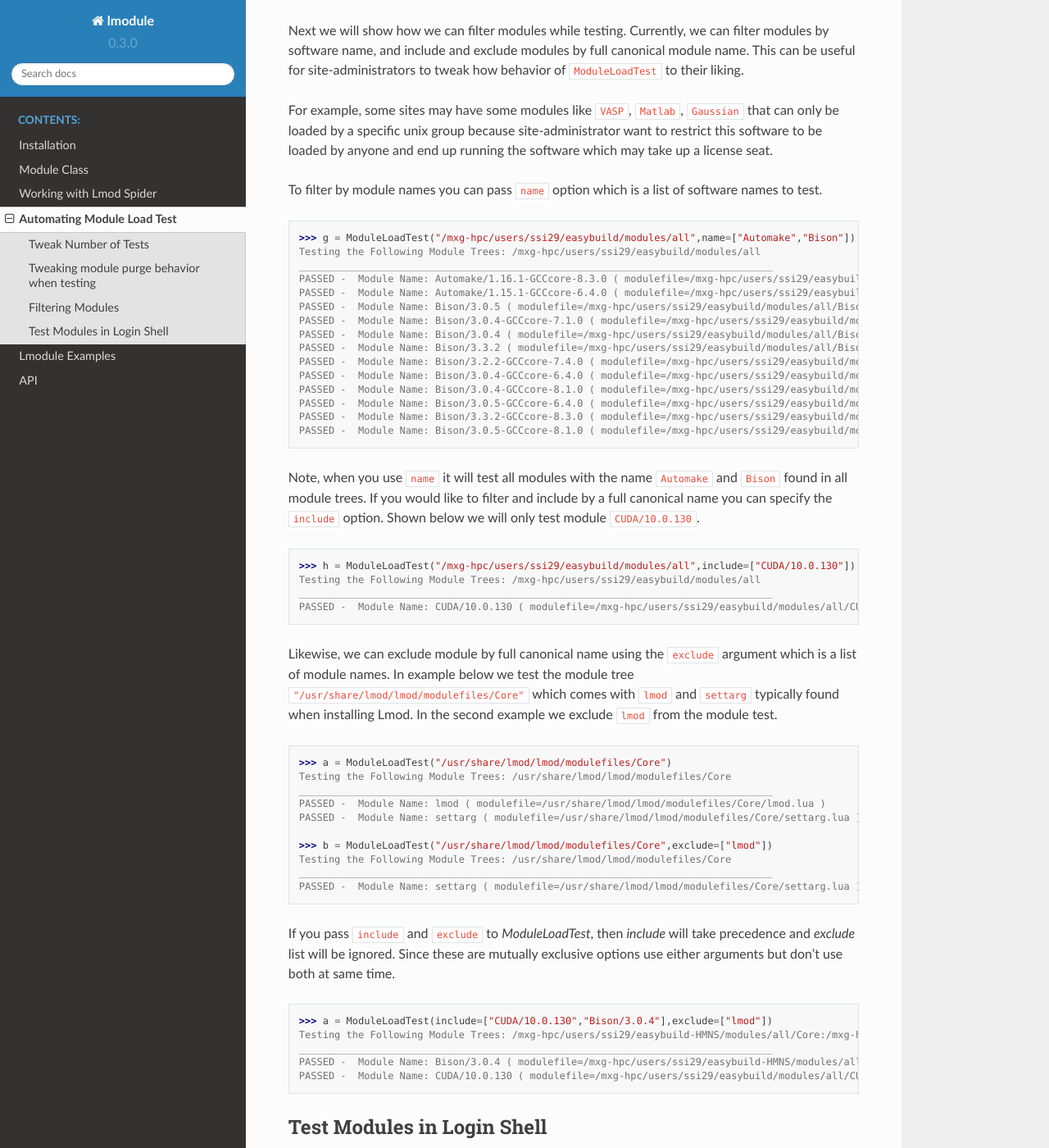
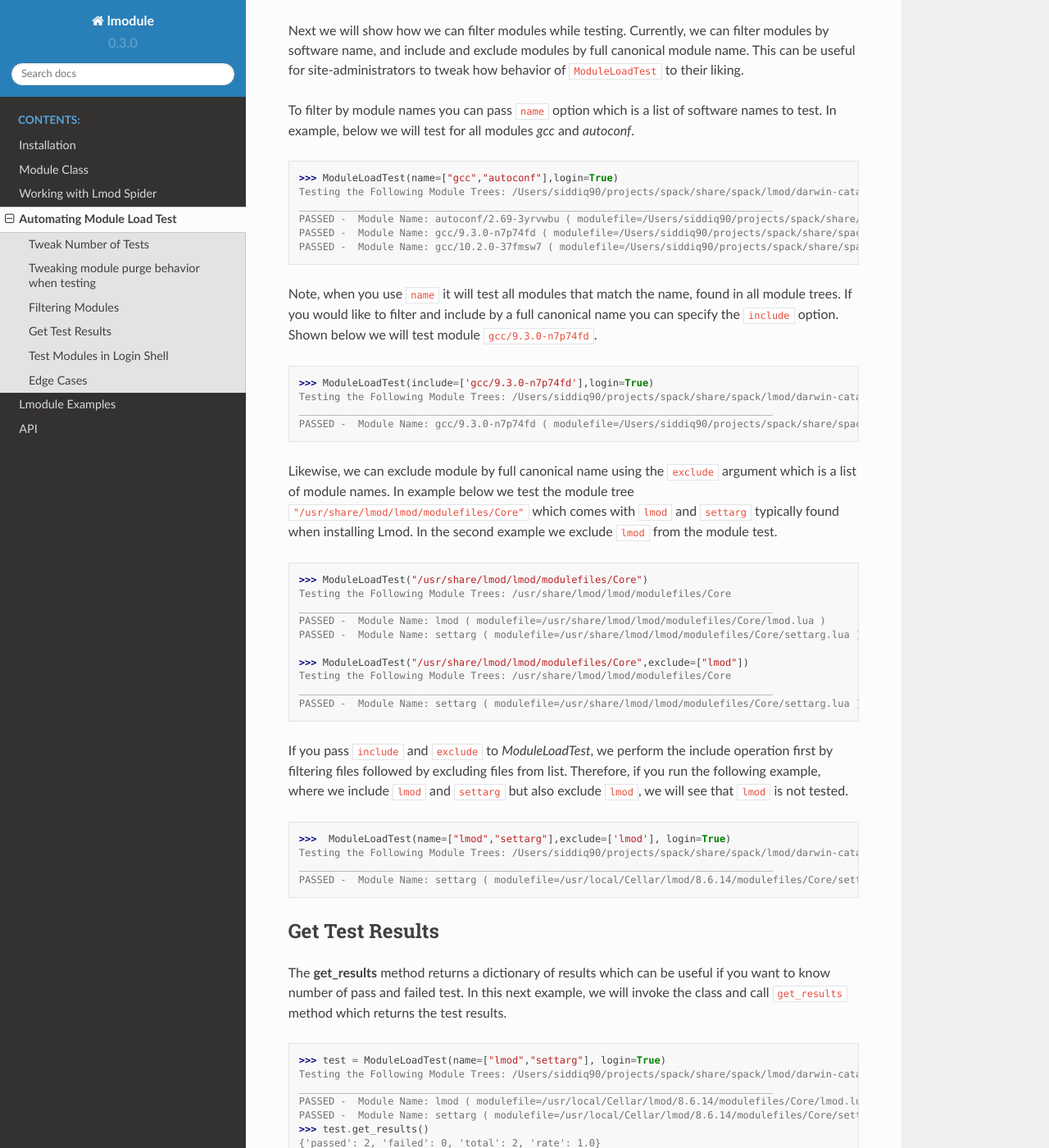
Before and after one commit to buildtesters/lmodule, a Sphinx documentation site: the page built from docs/moduleloadtest.rst, in a window 1280 px wide and 1400 px high, scrolled down 1854 px. Shown: the whole window at 82% size. Built offline with Sphinx 7.4.7 and the Read the Docs theme 2.0.0, drawn with Linux system fonts in a browser that asks for light colours; some of the changed text lies outside the part shown.

Commit message:
add documentation on Edge Cases and Get Test Results

```diff
--- a/docs/moduleloadtest.rst
+++ b/docs/moduleloadtest.rst
@@ -96,41 +96,29 @@ Next we will show how we can filter modules while testing. Currently, we can fil
 and exclude modules by full canonical module name. This can be useful for site-administrators to tweak how behavior
 of ``ModuleLoadTest`` to their liking.
 
-For example, some sites may have some modules like ``VASP``, ``Matlab``, ``Gaussian`` that can only be loaded
-by a specific unix group because site-administrator want to restrict this software to be loaded by anyone and end
-up running the software which may take up a license seat.
-
-To filter by module names you can pass ``name`` option which is a list of software names to test.
+To filter by module names you can pass ``name`` option which is a list of software names to test. In example, below we will test for all
+modules `gcc` and `autoconf`.
 
 .. code-block:: python
 
-    >>> g = ModuleLoadTest("/mxg-hpc/users/ssi29/easybuild/modules/all",name=["Automake","Bison"])
-    Testing the Following Module Trees: /mxg-hpc/users/ssi29/easybuild/modules/all
+    >>> ModuleLoadTest(name=["gcc","autoconf"],login=True)
+    Testing the Following Module Trees: /Users/siddiq90/projects/spack/share/spack/lmod/darwin-catalina-x86_64/Core:/usr/local/Cellar/lmod/8.6.14/modulefiles/Darwin:/usr/local/Cellar/lmod/8.6.14/modulefiles/Core
     ________________________________________________________________________________
-    PASSED -  Module Name: Automake/1.16.1-GCCcore-8.3.0 ( modulefile=/mxg-hpc/users/ssi29/easybuild/modules/all/Automake/1.16.1-GCCcore-8.3.0.lua )
-    PASSED -  Module Name: Automake/1.15.1-GCCcore-6.4.0 ( modulefile=/mxg-hpc/users/ssi29/easybuild/modules/all/Automake/1.15.1-GCCcore-6.4.0.lua )
-    PASSED -  Module Name: Bison/3.0.5 ( modulefile=/mxg-hpc/users/ssi29/easybuild/modules/all/Bison/3.0.5.lua )
-    PASSED -  Module Name: Bison/3.0.4-GCCcore-7.1.0 ( modulefile=/mxg-hpc/users/ssi29/easybuild/modules/all/Bison/3.0.4-GCCcore-7.1.0.lua )
-    PASSED -  Module Name: Bison/3.0.4 ( modulefile=/mxg-hpc/users/ssi29/easybuild/modules/all/Bison/3.0.4.lua )
-    PASSED -  Module Name: Bison/3.3.2 ( modulefile=/mxg-hpc/users/ssi29/easybuild/modules/all/Bison/3.3.2.lua )
-    PASSED -  Module Name: Bison/3.2.2-GCCcore-7.4.0 ( modulefile=/mxg-hpc/users/ssi29/easybuild/modules/all/Bison/3.2.2-GCCcore-7.4.0.lua )
-    PASSED -  Module Name: Bison/3.0.4-GCCcore-6.4.0 ( modulefile=/mxg-hpc/users/ssi29/easybuild/modules/all/Bison/3.0.4-GCCcore-6.4.0.lua )
-    PASSED -  Module Name: Bison/3.0.4-GCCcore-8.1.0 ( modulefile=/mxg-hpc/users/ssi29/easybuild/modules/all/Bison/3.0.4-GCCcore-8.1.0.lua )
-    PASSED -  Module Name: Bison/3.0.5-GCCcore-6.4.0 ( modulefile=/mxg-hpc/users/ssi29/easybuild/modules/all/Bison/3.0.5-GCCcore-6.4.0.lua )
-    PASSED -  Module Name: Bison/3.3.2-GCCcore-8.3.0 ( modulefile=/mxg-hpc/users/ssi29/easybuild/modules/all/Bison/3.3.2-GCCcore-8.3.0.lua )
-    PASSED -  Module Name: Bison/3.0.5-GCCcore-8.1.0 ( modulefile=/mxg-hpc/users/ssi29/easybuild/modules/all/Bison/3.0.5-GCCcore-8.1.0.lua )
+    PASSED -  Module Name: autoconf/2.69-3yrvwbu ( modulefile=/Users/siddiq90/projects/spack/share/spack/lmod/darwin-catalina-x86_64/Core/autoconf/2.69-3yrvwbu.lua )
+    PASSED -  Module Name: gcc/9.3.0-n7p74fd ( modulefile=/Users/siddiq90/projects/spack/share/spack/lmod/darwin-catalina-x86_64/Core/gcc/9.3.0-n7p74fd.lua )
+    PASSED -  Module Name: gcc/10.2.0-37fmsw7 ( modulefile=/Users/siddiq90/projects/spack/share/spack/lmod/darwin-catalina-x86_64/Core/gcc/10.2.0-37fmsw7.lua )
 
 
-Note, when you use ``name`` it will test all modules with the name ``Automake`` and ``Bison`` found in all module trees.
+Note, when you use ``name`` it will test all modules that match the name, found in all module trees.
 If you would like to filter and include by a full canonical name you can specify the ``include`` option. Shown below
-we will only test module ``CUDA/10.0.130``.
+we will test module ``gcc/9.3.0-n7p74fd``.
 
 .. code-block:: python
 
-    >>> h = ModuleLoadTest("/mxg-hpc/users/ssi29/easybuild/modules/all",include=["CUDA/10.0.130"])
-    Testing the Following Module Trees: /mxg-hpc/users/ssi29/easybuild/modules/all
+    >>> ModuleLoadTest(include=['gcc/9.3.0-n7p74fd'],login=True)
+    Testing the Following Module Trees: /Users/siddiq90/projects/spack/share/spack/lmod/darwin-catalina-x86_64/Core:/usr/local/Cellar/lmod/8.6.14/modulefiles/Darwin:/usr/local/Cellar/lmod/8.6.14/modulefiles/Core
     ________________________________________________________________________________
-    PASSED -  Module Name: CUDA/10.0.130 ( modulefile=/mxg-hpc/users/ssi29/easybuild/modules/all/CUDA/10.0.130.lua )
+    PASSED -  Module Name: gcc/9.3.0-n7p74fd ( modulefile=/Users/siddiq90/projects/spack/share/spack/lmod/darwin-catalina-x86_64/Core/gcc/9.3.0-n7p74fd.lua )
 
 Likewise, we can exclude module by full canonical name using the ``exclude`` argument which is a list of module names. In
 example below we test the module tree ``"/usr/share/lmod/lmod/modulefiles/Core"`` which comes with ``lmod`` and ``settarg``
@@ -138,28 +126,47 @@ typically found when installing Lmod. In the second example we exclude ``lmod``
 
 .. code-block:: python
 
-    >>> a = ModuleLoadTest("/usr/share/lmod/lmod/modulefiles/Core")
+    >>> ModuleLoadTest("/usr/share/lmod/lmod/modulefiles/Core")
     Testing the Following Module Trees: /usr/share/lmod/lmod/modulefiles/Core
     ________________________________________________________________________________
     PASSED -  Module Name: lmod ( modulefile=/usr/share/lmod/lmod/modulefiles/Core/lmod.lua )
     PASSED -  Module Name: settarg ( modulefile=/usr/share/lmod/lmod/modulefiles/Core/settarg.lua )
 
-    >>> b = ModuleLoadTest("/usr/share/lmod/lmod/modulefiles/Core",exclude=["lmod"])
+    >>> ModuleLoadTest("/usr/share/lmod/lmod/modulefiles/Core",exclude=["lmod"])
     Testing the Following Module Trees: /usr/share/lmod/lmod/modulefiles/Core
     ________________________________________________________________________________
     PASSED -  Module Name: settarg ( modulefile=/usr/share/lmod/lmod/modulefiles/Core/settarg.lua )
 
 
-If you pass ``include`` and ``exclude`` to *ModuleLoadTest*, then *include* will take precedence and *exclude*
-list will be ignored. Since these are mutually exclusive options use either arguments but don't use both at same time.
+If you pass ``include`` and ``exclude`` to *ModuleLoadTest*, we perform the include operation first by filtering files
+followed by excluding files from list. Therefore, if you run the following example, where we include ``lmod`` and ``settarg``
+but also exclude ``lmod``, we will see that ``lmod`` is not tested.
 
 .. code-block:: python
 
-    >>> a = ModuleLoadTest(include=["CUDA/10.0.130","Bison/3.0.4"],exclude=["lmod"])
-    Testing the Following Module Trees: /mxg-hpc/users/ssi29/easybuild-HMNS/modules/all/Core:/mxg-hpc/users/ssi29/spack/modules/linux-rhel7-x86_64/Core:/mxg-hpc/users/ssi29/easybuild/modules/all:/etc/modulefiles:/usr/share/modulefiles:/usr/share/modulefiles/Linux:/usr/share/modulefiles/Core:/usr/share/lmod/lmod/modulefiles/Core
+    >>>  ModuleLoadTest(name=["lmod","settarg"],exclude=['lmod'], login=True)
+    Testing the Following Module Trees: /Users/siddiq90/projects/spack/share/spack/lmod/darwin-catalina-x86_64/Core:/usr/local/Cellar/lmod/8.6.14/modulefiles/Darwin:/usr/local/Cellar/lmod/8.6.14/modulefiles/Core
     ________________________________________________________________________________
-    PASSED -  Module Name: Bison/3.0.4 ( modulefile=/mxg-hpc/users/ssi29/easybuild-HMNS/modules/all/Core/Bison/3.0.4.lua )
-    PASSED -  Module Name: CUDA/10.0.130 ( modulefile=/mxg-hpc/users/ssi29/easybuild/modules/all/CUDA/10.0.130.lua )
+    PASSED -  Module Name: settarg ( modulefile=/usr/local/Cellar/lmod/8.6.14/modulefiles/Core/settarg.lua )
+
+Get Test Results
+-----------------
+
+The **get_results** method returns a dictionary of results which can be useful if you want to know number of pass and failed test.
+In this next example, we will invoke the class and call ``get_results`` method which returns the test results.
+
+.. code-block:: python
+
+    >>> test = ModuleLoadTest(name=["lmod","settarg"], login=True)
+    Testing the Following Module Trees: /Users/siddiq90/projects/spack/share/spack/lmod/darwin-catalina-x86_64/Core:/usr/local/Cellar/lmod/8.6.14/modulefiles/Darwin:/usr/local/Cellar/lmod/8.6.14/modulefiles/Core
+    ________________________________________________________________________________
+    PASSED -  Module Name: lmod ( modulefile=/usr/local/Cellar/lmod/8.6.14/modulefiles/Core/lmod.lua )
+    PASSED -  Module Name: settarg ( modulefile=/usr/local/Cellar/lmod/8.6.14/modulefiles/Core/settarg.lua )
+    >>> test.get_results()
+    {'passed': 2, 'failed': 0, 'total': 2, 'rate': 1.0}
+
+You can use this method to help write your test, for instance you may want to write a test that checks if 'rate' is 1.0 which indicates
+**100%** pass, or you can set a threshold such as 0.9 which indicates 90% pass.
 
 Test Modules in Login Shell
 ----------------------------
@@ -187,3 +194,21 @@ actual command using login shell.
     [DEBUG] Executing module command: bash -l -c "module purge && module load settarg  "
     [DEBUG] Return Code: 0
     PASSED -  Module Name: settarg ( modulefile=/usr/share/lmod/lmod/modulefiles/Core/settarg.lua )
+
+
+Edge Cases
+-----------
+
+If you specify ``count=0``, which controls number of modules to test, you will get an error during testing with the following message
+
+.. code-block:: python
+
+    >>> ModuleLoadTest(count=0)
+    Please specify a number greater than 0 in order to test modules
+
+Alternatively, if you specify a search criteria or MODULEPATH to tree where no modules are detected, you will get an error message
+
+.. code-block:: python
+
+    >>> ModuleLoadTest(include=['foo'])
+    Unable to test any modules either no modules were detected or search criteria was too restrictive
```
